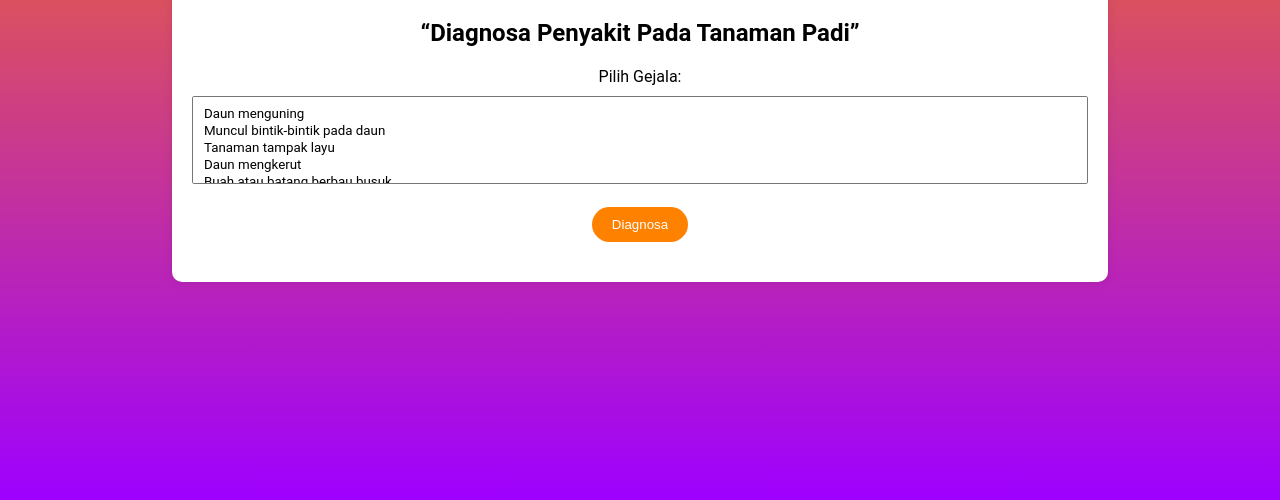
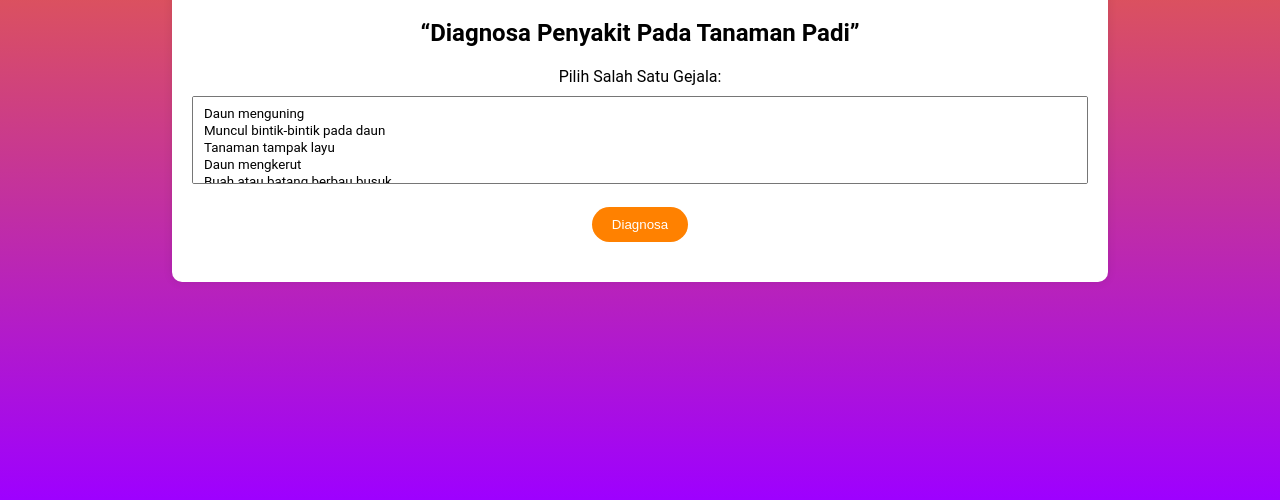
Before and after one commit to iamdevelopermuslim/sispak, a plain HTML site: page index.html in a window 1280 px wide. Shown: the part 300-800 px from the top of the page. Drawn offline with Linux system fonts and the light colour scheme.

Commit message:
Update index.html

```diff
--- a/index.html
+++ b/index.html
@@ -11,7 +11,7 @@
         <h1>Sistem Pakar</h1>
         <h2><q>Diagnosa Penyakit Pada Tanaman Padi</q></h2>
         <form id="diagnosisForm">
-            <label for="symptoms">Pilih Gejala:</label>
+            <label for="symptoms">Pilih Salah Satu Gejala:</label>
         <select id="symptoms" multiple>
             <option value="kuning">Daun menguning</option>
             <option value="bintik">Muncul bintik-bintik pada daun</option>
```
